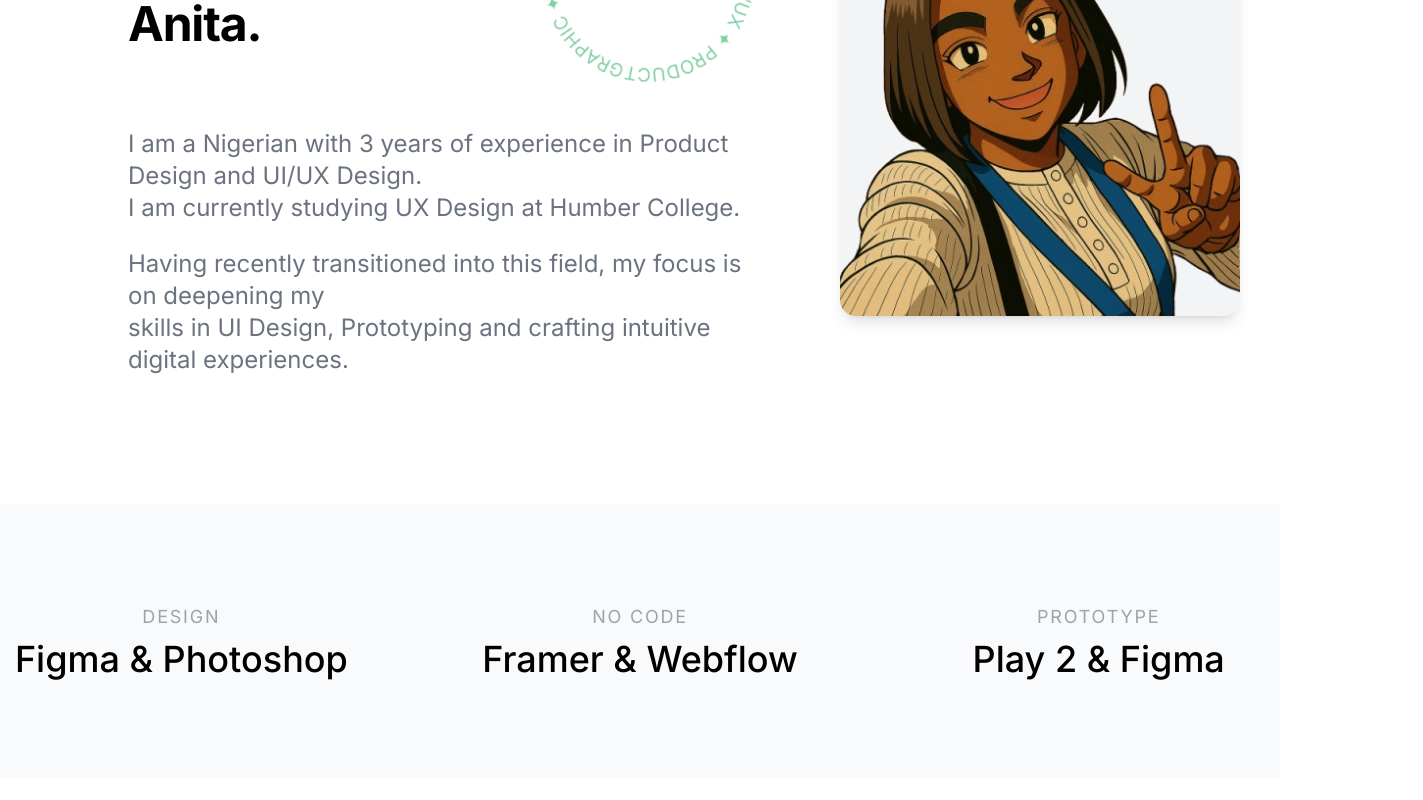
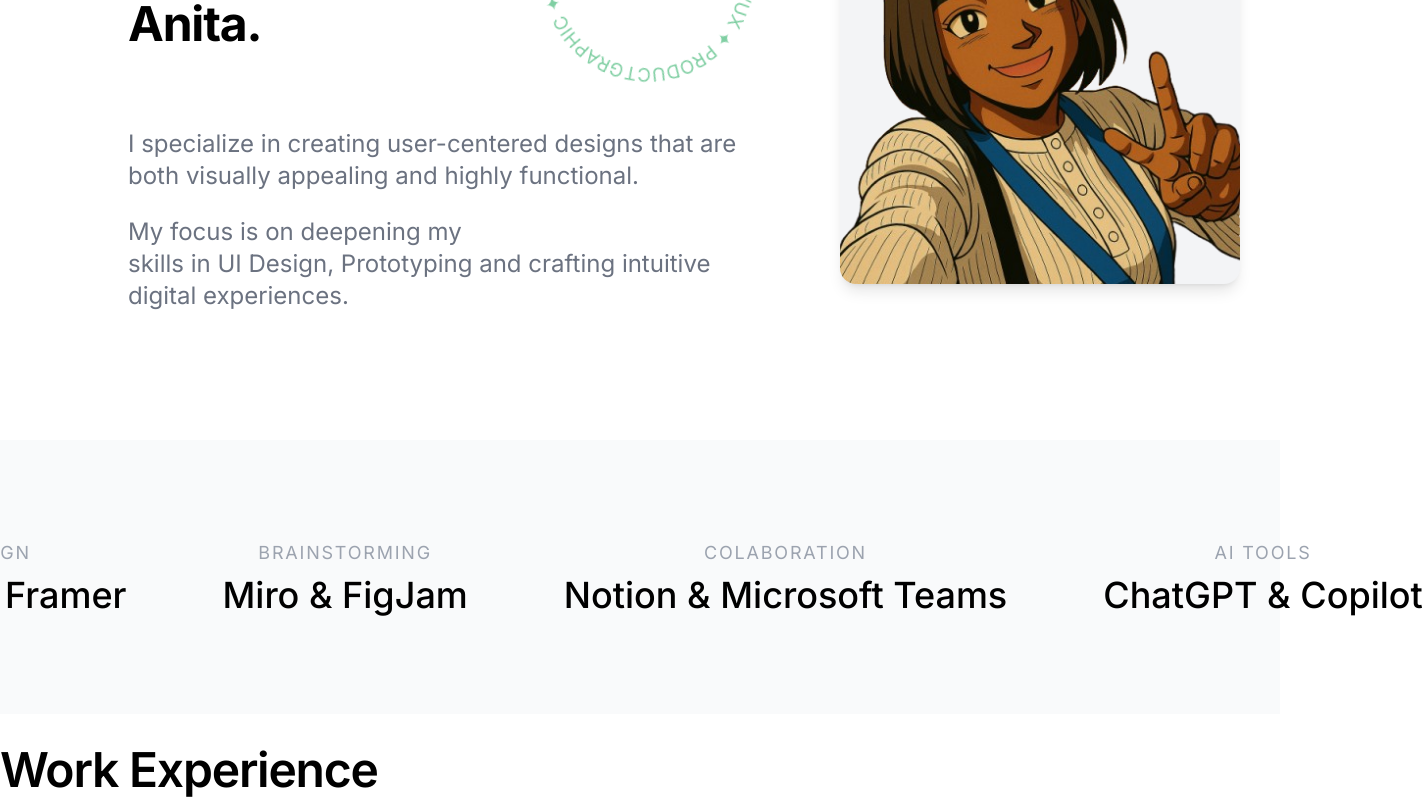
Before and after one commit to donaina/anita, a React (Vite) app: page /about in a window 1280 px wide. Shown: the part 240-1040 px from the top of the page, 1423 px wide, since content can reach past the window. Built offline with nearby package versions, Linux system fonts and the light colour scheme.

Commit message:
Minor updates to the about and home page

```diff
--- a/src/About.tsx
+++ b/src/About.tsx
@@ -30,11 +30,12 @@
             </div>
           </div>
           <p className="text-base md:text-xl lg:text-2xl text-gray-500 mb-6">
-            I am a Nigerian with 3 years of experience in Product Design and UI/UX Design. <br className="hidden md:block"/>
-            I am currently studying UX Design at Humber College.
+            I specialize in creating user-centered designs that are both visually appealing and highly functional. <br className="hidden md:block"/>
+            {/* I specialize in creating user-centered designs that are both visually appealing and highly functional. */}
           </p>
           <p className="text-base md:text-xl lg:text-2xl text-gray-500">
-            Having recently transitioned into this field, my focus is on deepening my <br className="hidden md:block"/>
+            {/* Having recently transitioned into this field,  */}
+            My focus is on deepening my <br className="hidden md:block"/>
             skills in UI Design, Prototyping and crafting intuitive digital experiences.
           </p>
         </div>
@@ -55,18 +56,24 @@
           {/* DESIGN */}
           <div className="flex flex-col items-center text-center flex-1">
             <span className="uppercase tracking-widest text-gray-400 text-base md:text-lg mb-2">Design</span>
-            <span className="text-3xl md:text-4xl font-medium text-black whitespace-nowrap">Figma & Photoshop</span>
+            <span className="text-3xl md:text-4xl font-medium text-black whitespace-nowrap">Figma & Framer</span>
           </div>
-          {/* NO CODE */}
+          {/* Brainstorming */}
           <div className="flex flex-col items-center text-center flex-1">
-            <span className="uppercase tracking-widest text-gray-400 text-base md:text-lg mb-2">No Code</span>
-            <span className="text-3xl md:text-4xl font-medium text-black whitespace-nowrap">Framer & Webflow</span>
+            <span className="uppercase tracking-widest text-gray-400 text-base md:text-lg mb-2">Brainstorming</span>
+            <span className="text-3xl md:text-4xl font-medium text-black whitespace-nowrap">Miro & FigJam</span>
           </div>
-          {/* PROTOTYPE */}
+          {/* Colaboration */}
           <div className="flex flex-col items-center text-center flex-1">
-            <span className="uppercase tracking-widest text-gray-400 text-base md:text-lg mb-2">Prototype</span>
-            <span className="text-3xl md:text-4xl font-medium text-black whitespace-nowrap">Play 2 & Figma</span>
+            <span className="uppercase tracking-widest text-gray-400 text-base md:text-lg mb-2">Colaboration</span>
+            <span className="text-3xl md:text-4xl font-medium text-black whitespace-nowrap">Notion & Microsoft Teams</span>
           </div>
+          {/* AI */}
+          <div className="flex flex-col items-center text-center flex-1">
+            <span className="uppercase tracking-widest text-gray-400 text-base md:text-lg mb-2">AI Tools</span>
+            <span className="text-3xl md:text-4xl font-medium text-black whitespace-nowrap">ChatGPT & Copilot</span>
+          </div>
+
         </div>
       </div>
     </section>
--- a/src/App.tsx
+++ b/src/App.tsx
@@ -24,7 +24,7 @@
             {/* Main Headline */}
             <div className="w-full md:w-[1000px] flex items-center">
               <h2 className="text-2xl md:text-4xl lg:text-5xl font-medium text-black leading-tight w-full" style={{ fontFamily: 'Inter, sans-serif' }}>
-                A Product and UI/UX Designer studying<br className="hidden md:block" />
+                A Product and UI/UX Designer studying <br className="hidden md:block" />
                 and living in Toronto.
               </h2>
             </div>
```
Also changed, not shown: 1 other file (tests, documents, lock files or other folders).
